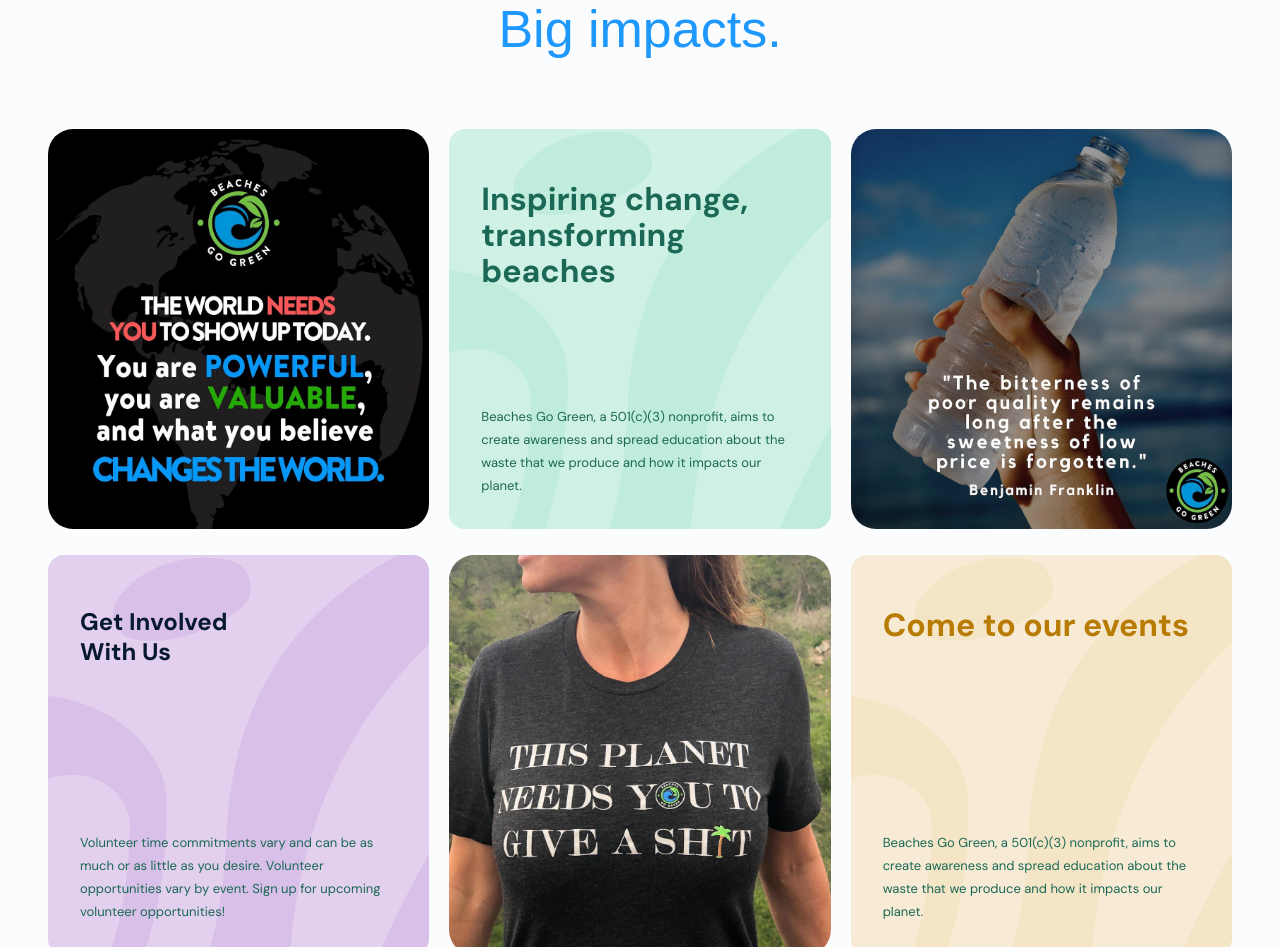
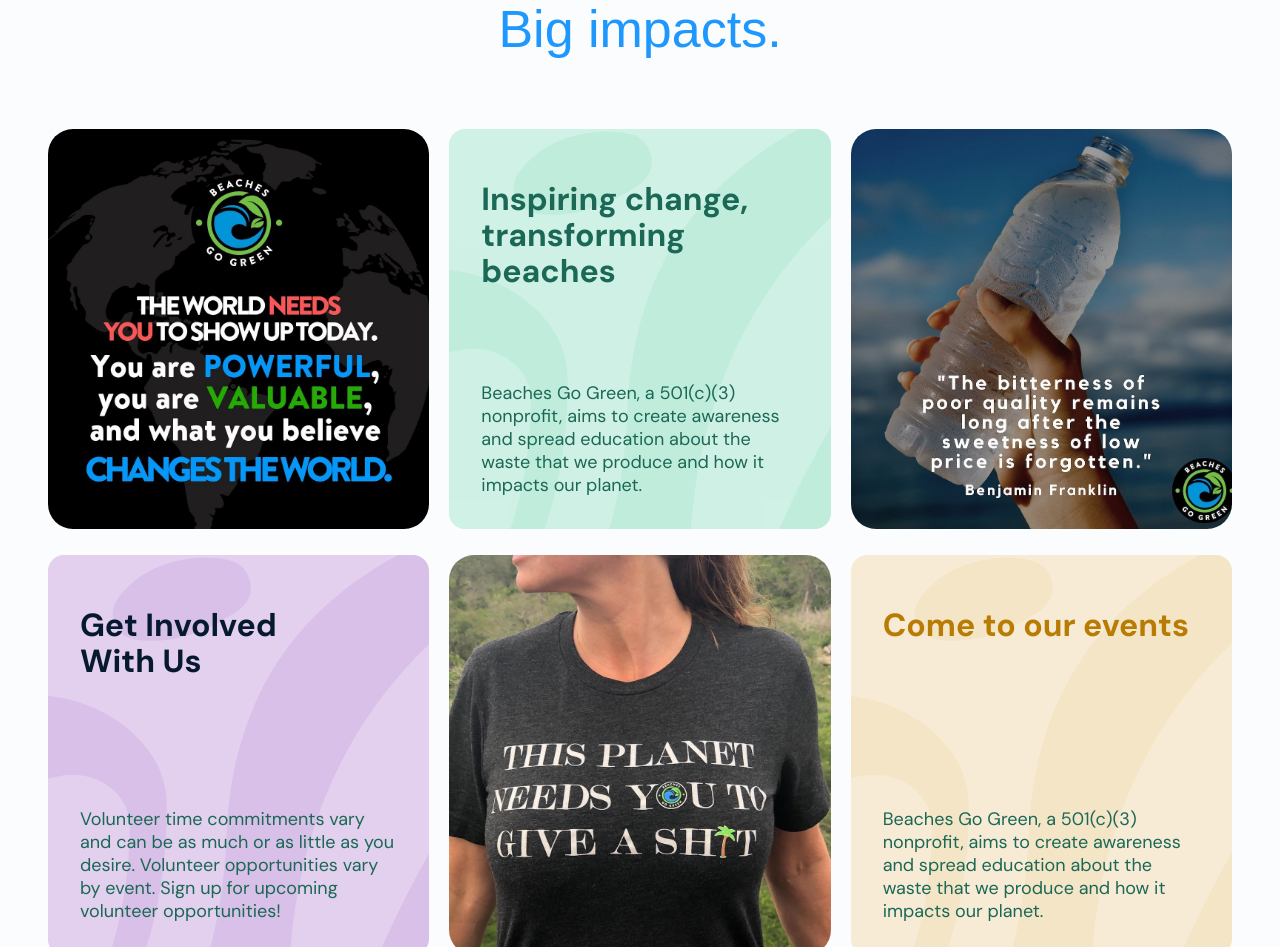
Before and after one commit to mhidalgo94/bgg-page, a React (Vite) app in the folder frontend/: page / in a window 1280 px wide. Shown: the part 1025-1972 px from the top of the page. Built offline with nearby package versions, Linux system fonts and the light colour scheme; a web font is replaced by a local one.

Commit message:
Animation section Presentations and little fix header and navbar

```diff
--- a/frontend/src/component/Header/Header.jsx
+++ b/frontend/src/component/Header/Header.jsx
@@ -64,9 +64,9 @@ export default function Header() {
         <div id='overlay'></div>
         <div style={{"paddingTop":"180px"}}>
             <div className='header-content' >
-                <motion.h1 initial={title.initial} animate= {title.animate} >Join  Beaches Go Green to Protect Oceans and Reduce Plastics.</motion.h1>
-                <motion.p initial={text.initial} animate= {text.animate}>Beaches Go Green, a 501(c)(3) non-profit, focuses on educating about waste and its planetary impact, particularly targeting single-use plastics and ocean conservation. We encourage small steps to reduce plastic use and waste, believing that collective minor changes can lead to significant environmental improvements.</motion.p>
-                <motion.div className='container-btn' initial={btnDonate.initial} animate= {btnDonate.animate}>
+                <motion.h1 initial={title.initial} whileInView= {title.animate} >Join  Beaches Go Green to Protect Oceans and Reduce Plastics.</motion.h1>
+                <motion.p initial={text.initial} whileInView= {text.animate}>Beaches Go Green, a 501(c)(3) non-profit, focuses on educating about waste and its planetary impact, particularly targeting single-use plastics and ocean conservation. We encourage small steps to reduce plastic use and waste, believing that collective minor changes can lead to significant environmental improvements.</motion.p>
+                <motion.div className='container-btn' initial={btnDonate.initial} whileInView= {btnDonate.animate}>
                     <a href='#' className='btn-donate-header'>
                         Make a Donation
                     </a>
--- a/frontend/src/component/NavBar/NavBar.jsx
+++ b/frontend/src/component/NavBar/NavBar.jsx
@@ -32,7 +32,7 @@ export default function NavBar() {
 
   return (
     <>
-        <motion.div className='navbar' initial={navInitial} animate={navAnimate}>
+        <motion.div className='navbar' initial={navInitial} whileInView={navAnimate}>
             <div className='navbar-container'>
                 <ul className='container-logotipo'>
                     <li className='navbar-items'>
--- a/frontend/src/component/Sections/Presentations/Presentaton.jsx
+++ b/frontend/src/component/Sections/Presentations/Presentaton.jsx
@@ -1,63 +1,129 @@
+import './styles.css';
 import img1 from '../../../assets/svg/backgound-card.svg';
-import './styles.css';
-
 import img2 from '../../../assets/images/card-1.jpeg';
 import img3 from '../../../assets/images/card-2.jpg';
 import img4 from '../../../assets/images/card-4.jpeg';
 import img5 from '../../../assets/images/card-5.jpeg';
 import img6 from '../../../assets/images/card-6.jpeg';
 
+import {motion, transform} from 'framer-motion';
+
+
+
+// Var for animation
+const title = {
+    initial :{
+        top: '40px',
+        position: 'relative',
+        opacity: 0
+    },
+    animate:{
+        top: '0px',
+        opacity: 1,
+        transition: {
+            type: "easy",
+            duration: .5,
+            delay: 0.2
+
+        }
+    }
+}
+
+const title2 = {
+    initial :{
+        top: '40px',
+        position: 'relative',
+        opacity: 0
+    },
+    animate:{
+        top: '0px',
+        opacity: 1,
+        transition: {
+            type: "easy",
+            duration: .5,
+            delay: 0.4
+
+        }
+    }
+}
+
+const card = {
+    initial :{
+        scale: .5,
+        opacity: 0
+    },
+    animate:{
+        scale: 1,
+        opacity: 1,
+        transition: {
+            duration: 0.8,
+            delay: 0.5,
+            ease: [0, 0.71, 0.2, 1.01]
+        }
+    },
+    hover:{
+        scale: 1.04,
+        transition:{
+            type: "spring",
+            // delay: 0,
+
+        }
+    }
+}
+
+
+
 export default function Presentaton() {
   return (
     <section className='presentations'>
         <section className='section-title'>
-             <h1 className='title-presentation' >Small actions,</h1>
-            <h2 className='subtitle-presentation'> Big impacts.</h2>
+            <motion.h1 className='title-presentation' initial={title.initial} whileInView={title.animate} >Small actions,</motion.h1>
+            <motion.h2 className='subtitle-presentation' initial={title2.initial} whileInView={title2.animate}> Big impacts.</motion.h2>
         </section>
         <div className='cards'>
-            <div className='card-only-img'>
+            <motion.div className='card-only-img' initial={card.initial} whileInView={card.animate} whileHover={card.hover}>
                 <img src={img2} alt="THE WORLD NEEDS YOU TO SHOW UP TODAY. You are POWERFUL, you are VALUABLE, and what you believe CHANGES THE WORLD." />
-            </div>
-            <div className='card' style={{backgroundColor:"var(--accent-light-3)"}}>
+            </motion.div >
+            <motion.div className='card' style={{backgroundColor:"var(--accent-light-3)"}} initial={card.initial} whileHover={card.hover} whileInView={card.animate}>
                 <h2 className='card-title' style={{color:'var(--accent-dark)'}} >Inspiring change, <br/>transforming beaches</h2>
                 <p className='card-text'>Beaches Go Green, a 501(c)(3) nonprofit, aims to create awareness and spread education about the waste that we produce and how it impacts our planet.</p>
                 <img className='card-img' src={img1} alt="Background svg" />
-            </div>
-            <div className='card-only-img'>
+            </motion.div>
+            <motion.div className='card-only-img' initial={card.initial} whileHover={card.hover} whileInView={card.animate} >
                 <img src={img3} alt="The bitterness of poor quality remains long after the sweetness of low price is forgotten." />
-            </div>
+            </motion.div>
 
             {/* ----- */}
 
-            <div className='card'  style={{backgroundColor:"var(--light-purple)"}}>
-                <h3 className='card-title' style={{color:"var(--dark-pruple)"}}>Get Involved <br/> With Us</h3>
+            <motion.div className='card'  style={{backgroundColor:"var(--light-purple)"}} initial={card.initial} whileInView={card.animate} whileHover={card.hover}>
+                <h2 className='card-title' style={{color:"var(--dark-pruple)"}}>Get Involved <br/> With Us</h2>
                 <p className='card-text'>Volunteer time commitments vary and can be as much or as little as you desire. Volunteer opportunities vary by event. Sign up for upcoming volunteer opportunities!</p>
                 <img className='card-img' src={img1} alt="Img Presentation 1" />
-            </div>
+            </motion.div>
 
-            <div className='card-only-img'>
+            <motion.div className='card-only-img' initial={card.initial} whileInView={card.animate} whileHover={card.hover}>
                 <img src={img4} alt="This planet needs you to give a shit" />
-            </div>
+            </motion.div>
 
-            <div className='card' style={{backgroundColor:"var(--light-orange)"}}>
+            <motion.div className='card' style={{backgroundColor:"var(--light-orange)"}}initial={card.initial} whileInView={card.animate} whileHover={card.hover}>
                 <h2 className='card-title' style={{color:'var(--dark-orange)'}} >Come to our events</h2>
                 <p className='card-text'>Beaches Go Green, a 501(c)(3) nonprofit, aims to create awareness and spread education about the waste that we produce and how it impacts our planet.</p>
                 <img className='card-img' src={img1} alt="Background svg" />
 
-            </div>
+            </motion.div>
 
             {/* ----- */}
-            <div className='card-only-img'>
+            <motion.div className='card-only-img'initial={card.initial} whileInView={card.animate} whileHover={card.hover}>
                 <img src={img5} alt="Do good shit" />
-            </div>
-            <div className='card' style={{backgroundColor:"var(--light-red)"}}>
+            </motion.div>
+            <motion.div className='card' style={{backgroundColor:"var(--light-red)"}}initial={card.initial} whileInView={card.animate} whileHover={card.hover}>
                 <h2 className='card-title' style={{color:'var(--dark-red)'}} >Support our mission</h2>
                 <p className='card-text'>Your contribution helps support our mission of spreading awareness and education. When you shop at our store, Every purchase funds education and awareness for your local community and beyond!</p>
                 <img className='card-img' src={img1} alt="Img Presentation 1" />
-            </div>
-            <div className='card-only-img'>
+            </motion.div>
+            <motion.div className='card-only-img'initial={card.initial} whileInView={card.animate} whileHover={card.hover}>
                 <img src={img6} alt="Do good shit" />
-            </div>
+            </motion.div>
         </div>
 
     </section>
--- a/frontend/src/component/Sections/Presentations/styles.css
+++ b/frontend/src/component/Sections/Presentations/styles.css
@@ -71,7 +71,7 @@
     padding: 32px;
     position: relative;
     overflow: hidden;
-    transition: transform 0.3s ease;
+    /* transition: transform 0.3s ease; */
 
 }
 
@@ -93,7 +93,7 @@
     margin: 0 auto;
     z-index: 2;
     color: var(--accent-dark);
-    font-size: 13px;
+    font-size: 18px;
     text-align: left;
     font-weight: 500;
     overflow: auto;
@@ -112,12 +112,8 @@
     left: 0%;
     right: 0%;
     opacity: .25;
-    transition: transform 0.3s ease-in-out;
 }
 
-.card:hover {
-    transform: scale(1.03);
-}
 
 .card img{
     max-width: 100%;
@@ -127,25 +123,13 @@
 
 }
 
-.card-only-img{
-    transition: transform 0.3s ease-in-out;
-
-}
-
 .card-only-img img{
     width: 100%;
     height: 400px;
     align-self: stretch;
     justify-self: stretch;
-    /* object-fit: cover; */
+    object-fit: cover;
     border-radius: 25px;
-    transition: transform 0.3s ease-in-out;
-}
-
-.card-only-img:hover{
-    transition: transform 0.3s ease-in-out;
-    transform: scale(1.03);
-
 }
 
 
@@ -157,6 +141,10 @@
 }
 
 @media (max-width: 768px) {
+    .presentations{
+        padding-left:20px ;
+        padding-right:20px ;
+    }
     .cards {
         grid-template-columns: 1fr;
     }
```
